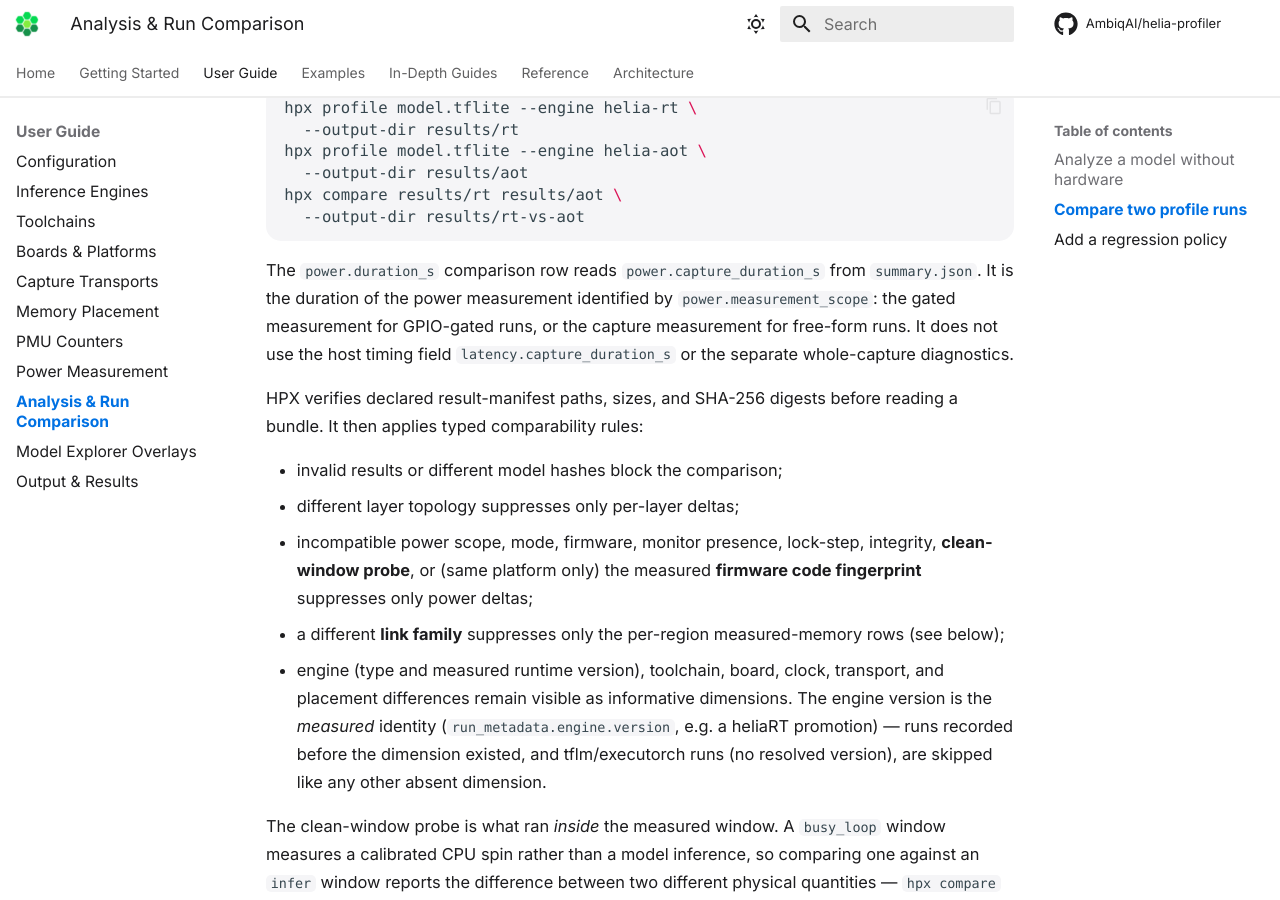
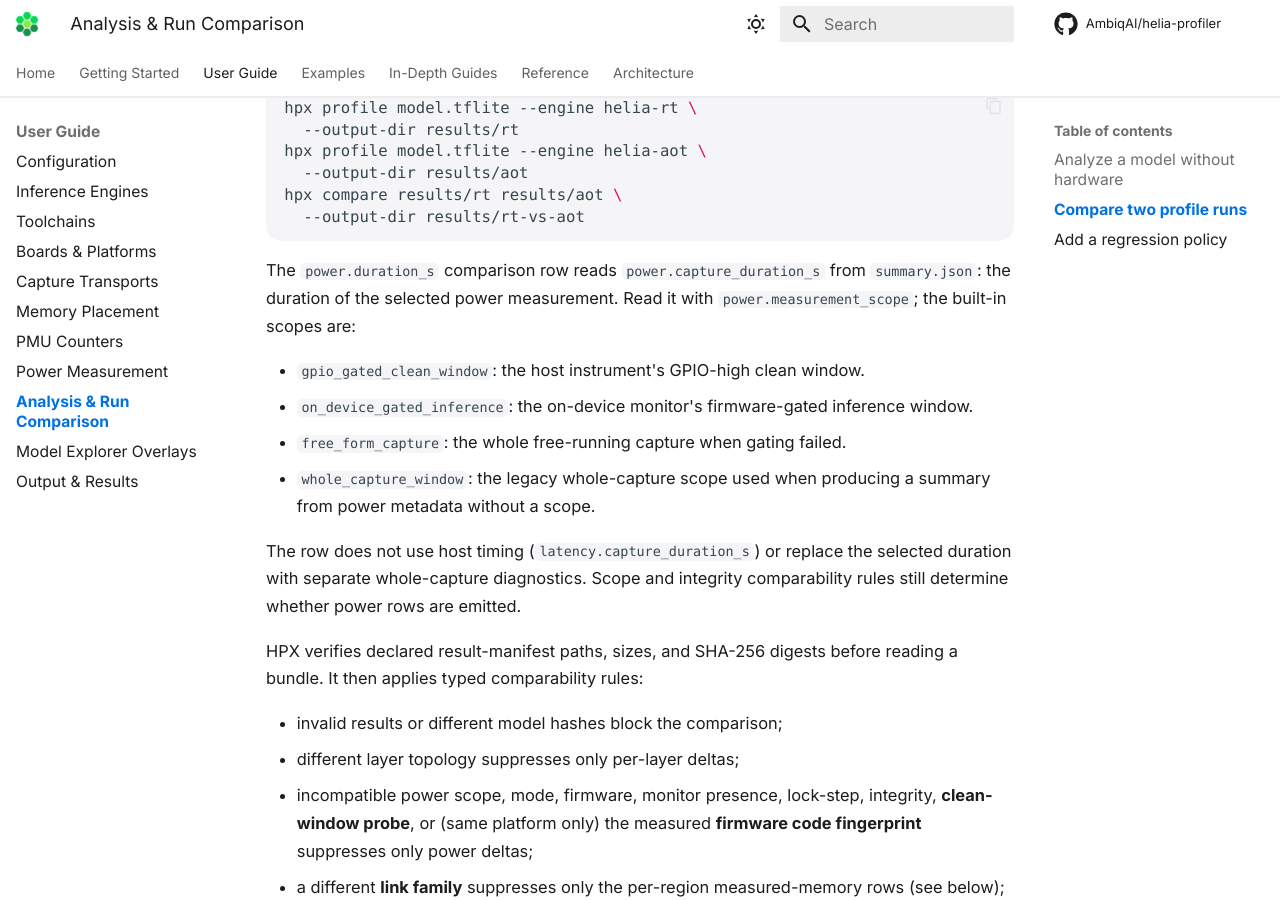
Before and after one commit to AmbiqAI/helia-profiler, an MkDocs documentation site: the page built from docs/guide/analysis-comparison.md, in a window 1280 px wide and 900 px high, scrolled down 1070 px. Built offline with MkDocs 1.6.1 and Material for MkDocs 9.7.7, drawn with Linux system fonts in a browser that asks for light colours; some web fonts are replaced; comment, search, counter and statistics services are not loaded.

Commit message:
docs: clarify compared power measurement scopes
Refs #298.

````diff
--- a/docs/guide/analysis-comparison.md
+++ b/docs/guide/analysis-comparison.md
@@ -50,10 +50,18 @@ hpx compare results/rt results/aot \
 ```
 
 The `power.duration_s` comparison row reads `power.capture_duration_s` from
-`summary.json`. It is the duration of the power measurement identified by
-`power.measurement_scope`: the gated measurement for GPIO-gated runs, or the
-capture measurement for free-form runs. It does not use the host timing field
-`latency.capture_duration_s` or the separate whole-capture diagnostics.
+`summary.json`: the duration of the selected power measurement. Read it with
+`power.measurement_scope`; the built-in scopes are:
+
+- `gpio_gated_clean_window`: the host instrument's GPIO-high clean window.
+- `on_device_gated_inference`: the on-device monitor's firmware-gated inference window.
+- `free_form_capture`: the whole free-running capture when gating failed.
+- `whole_capture_window`: the legacy whole-capture scope used when producing a
+  summary from power metadata without a scope.
+
+The row does not use host timing (`latency.capture_duration_s`) or replace the
+selected duration with separate whole-capture diagnostics. Scope and integrity
+comparability rules still determine whether power rows are emitted.
 
 HPX verifies declared result-manifest paths, sizes, and SHA-256 digests before
 reading a bundle. It then applies typed comparability rules:
````
